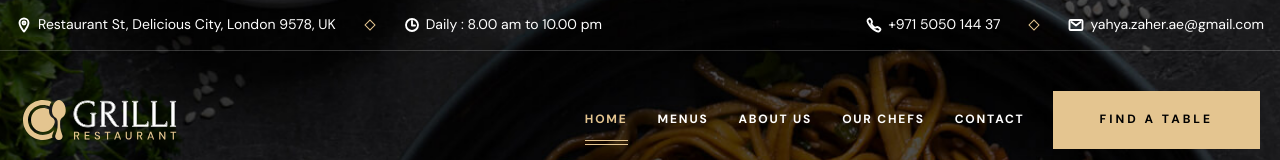
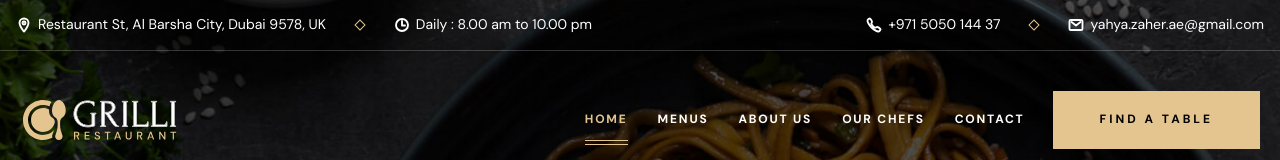
Before and after one commit to Yahya97Zaher/Restaurant, a plain HTML site: page index.html in a window 1280 px wide. Shown: the top 160 px of the page. Drawn offline with nearby package versions, Linux system fonts and the light colour scheme; a web font is replaced by a local one.

Commit message:
first commit4

```diff
--- a/index.html
+++ b/index.html
@@ -67,7 +67,7 @@
         </div>
 
         <span class="span">
-          Restaurant St, Delicious City, London 9578, UK
+          Restaurant St, Al Barsha City, Dubai 9578, UK
         </span>
       </address>
 
```
